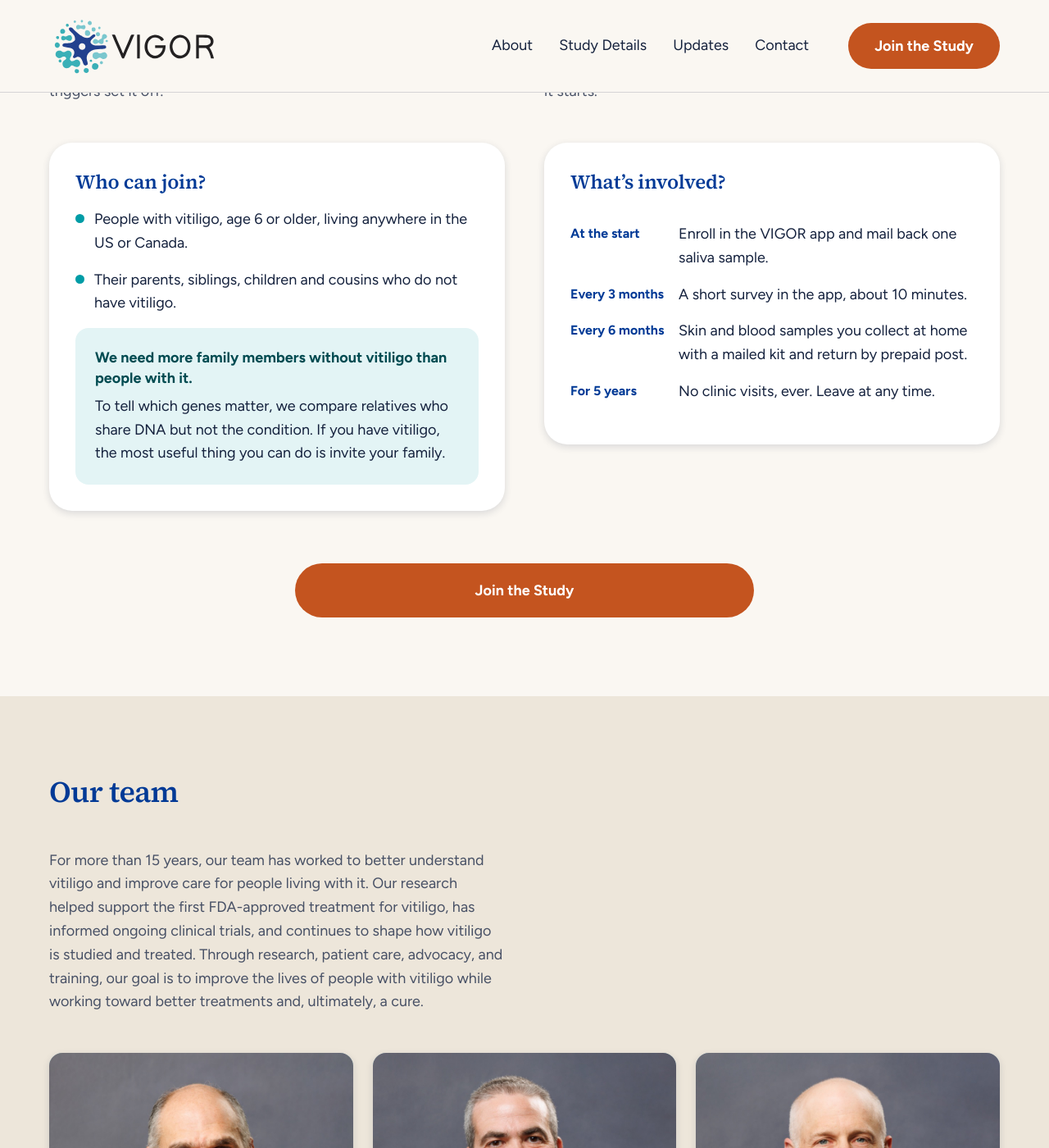
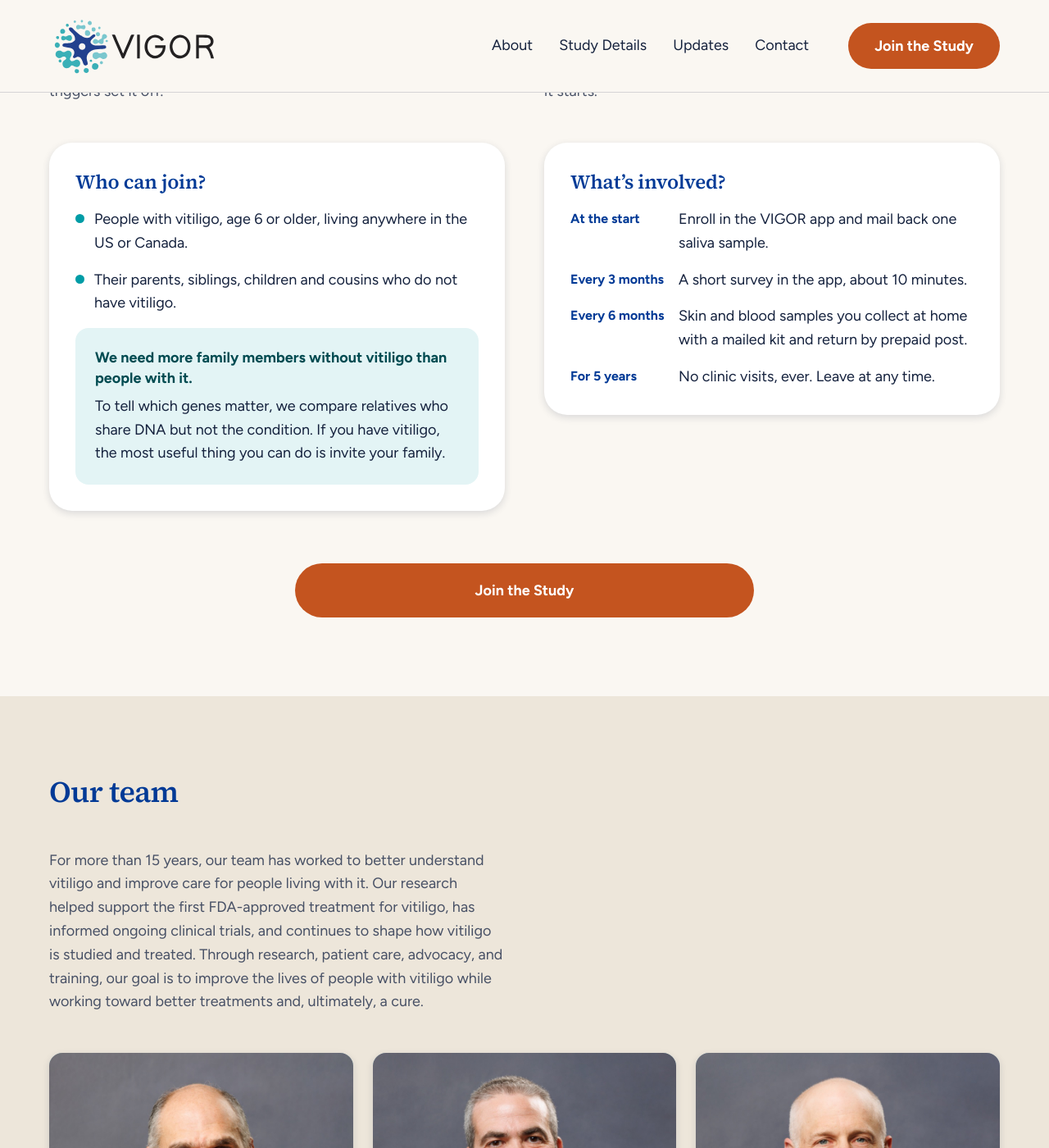
Before and after one commit to scistoriesdev/VIGOR-Fable, a Jekyll site: the page built from index.html, in a window 1280 px wide and 1400 px high, scrolled down 1106 px. Shown: the whole window at 82% size. Built offline with Jekyll 4.4.1, drawn with Linux system fonts in a browser that asks for light colours.

Commit message:
Reset dl/dd margins (What's involved card was 35px taller than Figma)
Co-Authored-By: Claude Opus 5.5 <noreply@anthropic.com>

```diff
--- a/assets/css/site.css
+++ b/assets/css/site.css
@@ -21,7 +21,7 @@ body{
   -webkit-font-smoothing:antialiased;
 }
 
-h1,h2,h3,h4,p,ul,ol,figure{ margin:0; }
+h1,h2,h3,h4,p,ul,ol,dl,dd,figure{ margin:0; }
 h1,h2,h3{ text-wrap:balance; }
 img,svg{ display:block; max-width:100%; height:auto; }
 a{ color:var(--color-accent); }
```
